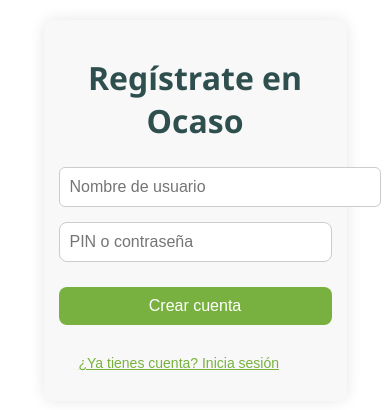
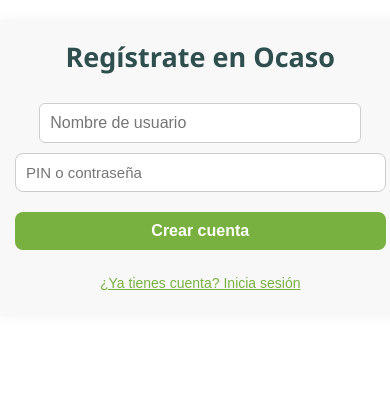
Before and after one commit to wkeysam/Ocaso-Security, a Flask app: page /registro in a window 390 px wide. Shown: the top 410 px of the page. Run offline with Flask 3, Linux system fonts and the light colour scheme.

Commit message:
Actualizacion de proyecto

```diff
--- a/app/static/styles.css
+++ b/app/static/styles.css
@@ -1,155 +1,239 @@
-/* ========= Estilos generales ========= */
+/* ========= Estilos Generales ========= */
 body {
     font-family: 'Segoe UI', Tahoma, Geneva, Verdana, sans-serif;
-    background-color: #ffffff;
+    background-color: #ffffff; /* Fondo blanco por defecto para todo el sitio */
+    color: #333; /* Color de texto principal */
     margin: 0;
     padding: 0;
+    line-height: 1.6; /* Espaciado de línea para mejor legibilidad */
 }
 
-.container {
-    max-width: 600px;
-    margin: 50px auto;
-    background-color: #f8f8f8;
-    padding: 30px;
+.container { /* Contenedor principal usado en base.html para el contenido general */
+    max-width: 960px; /* Un ancho común para contenedores principales, ajústalo si prefieres */
+    margin: 30px auto; /* Centrado y con margen superior/inferior */
+    padding: 20px;
+    background-color: #f8f8f8; /* Un fondo ligeramente gris para el área de contenido */
     border-radius: 10px;
-    box-shadow: 0px 0px 15px rgba(0,0,0,0.1);
+    box-shadow: 0px 0px 15px rgba(0,0,0,0.05); /* Sombra más sutil */
 }
 
-h1, h2, h3 {
-    color: #2f4f4f;
+h1, h2, h3, h4, h5, h6 {
+    color: #2f4f4f; /* Dark Slate Gray - buen color para cabeceras */
+    margin-top: 0; /* Evitar doble margen con el contenedor */
     margin-bottom: 20px;
 }
 
+/* ========= Contenedor Específico para Páginas de Autenticación (Login, Registro) ========= */
+.auth-container {
+    max-width: 400px;
+    margin: 80px auto 0 auto; /* Margen superior, centrado horizontalmente */
+    padding: 30px;
+    text-align: center;
+    background-color: #ffffff; /* Fondo blanco para el cuadro de login */
+    border-radius: 10px;
+    box-shadow: 0px 5px 20px rgba(0,0,0,0.1); /* Sombra para destacar el cuadro */
+}
+
+.auth-container h1 {
+    margin-bottom: 25px;
+}
+
+.auth-container form {
+    margin-bottom: 20px; /* Espacio entre formularios (si hay varios) */
+}
+
 /* ========= Formularios ========= */
+label { /* Estilo para etiquetas de formulario si las usas explícitamente */
+    font-weight: bold;
+    margin-bottom: 5px;
+    display: block;
+    text-align: left; /* Alinear etiquetas a la izquierda si están fuera de .auth-container */
+}
+
 input[type="text"],
 input[type="password"],
 input[type="email"],
 select,
 textarea {
-    width: 100%;
-    padding: 10px;
-    margin: 10px 0 20px 0;
+    width: 100%; /* Ocupa el ancho del contenedor del formulario */
+    padding: 12px 15px; /* Más padding para un look moderno */
+    margin-bottom: 15px; /* Espacio debajo de cada input */
     border: 1px solid #ccc;
     border-radius: 8px;
+    box-sizing: border-box; /* Crucial para que padding no afecte el width */
+    font-size: 16px;
+    transition: border-color 0.2s ease-in-out, box-shadow 0.2s ease-in-out;
+}
+
+input[type="text"]:focus,
+input[type="password"]:focus,
+input[type="email"]:focus,
+select:focus,
+textarea:focus {
+    border-color: #78b13f; /* Resaltar el borde con tu color primario */
+    box-shadow: 0 0 5px rgba(120, 177, 63, 0.5); /* Sombra suave al enfocar */
+    outline: none; /* Quitar el outline por defecto del navegador */
+}
+
+textarea {
+    resize: vertical; /* Permitir redimensionar solo verticalmente */
+    min-height: 80px;
+}
+
+/* ========= Botones ========= */
+button,
+.button { /* Clase genérica .button por si quieres aplicar estilo a enlaces <a> como si fueran botones */
+    display: inline-block; /* Para que el padding y width funcionen bien */
+    background-color: #78b13f; /* Tu color verde primario */
+    color: white;
+    border: none;
+    padding: 12px 25px;
+    border-radius: 8px;
+    cursor: pointer;
+    width: 100%; /* Botones de formulario por defecto a ancho completo */
+    font-size: 18px;
+    font-weight: bold;
+    text-align: center;
+    text-decoration: none; /* Por si usas la clase .button en un <a> */
+    transition: background-color 0.2s ease-in-out, transform 0.1s ease;
     box-sizing: border-box;
 }
 
-label {
-    font-weight: bold;
-    margin-bottom: 5px;
-    display: block;
+button:hover,
+.button:hover {
+    background-color: #5a9e2f; /* Un verde más oscuro al pasar el ratón */
+    transform: translateY(-1px); /* Ligero efecto de levantamiento */
 }
 
-/* ========= Botones ========= */
-button {
-    background-color: #78b13f;
-    color: white;
-    border: none;
-    padding: 10px 20px;
-    border-radius: 8px;
-    cursor: pointer;
-    width: 100%;
-    font-size: 18px;
-    transition: background-color 0.2s ease-in-out;
+button:active,
+.button:active {
+    transform: translateY(0); /* Efecto de presión */
 }
 
-button:hover {
-    background-color: #5a9e2f;
-}
-
+/* Botones de tipo "enlace" o secundarios (como el pin-btn) */
 .pin-btn {
-    background: none;
-    color: #78b13f;
-    border: none;
-    font-size: 14px;
-    margin-top: 15px;
-    cursor: pointer;
-    text-decoration: underline;
-}
-
-button.pin-btn {
-  display: inline-flex;
-  align-items: center;
-  gap: 8px;
+    background: none !important; /* Importante para asegurar que no tome el background del button general */
+    color: #78b13f !important;
+    border: none !important;
+    font-size: 14px !important;
+    margin-top: 15px !important;
+    padding: 5px !important; /* Menos padding para un look más de enlace */
+    width: auto !important; /* Para que no ocupe el 100% */
+    text-decoration: underline !important;
+    font-weight: normal !important;
+    display: inline-flex;
+    align-items: center;
+    gap: 8px;
 }
 
 .pin-btn:hover {
-    color: #5a9e2f;
+    color: #5a9e2f !important;
+    text-decoration: underline !important;
+    transform: none !important; /* Quitar efecto de levantamiento para estos */
 }
 
-/* ========= Flash messages ========= */
+/* ========= Flash Messages ========= */
 .flash-message {
-    padding: 12px;
-    margin: 20px auto;
-    border-radius: 6px;
-    max-width: 600px;
+    padding: 15px; /* Un poco más de padding */
+    margin: 20px 0; /* Margen superior e inferior, sin centrado horizontal por defecto (el contenedor lo hará) */
+    border-radius: 8px; /* Coincide con otros border-radius */
     font-weight: bold;
-    text-align: center;
+    text-align: center; /* Centrar el texto dentro del mensaje */
+    border: 1px solid transparent; /* Borde base */
 }
 
 .flash-success {
-    background: #d4edda;
-    color: #155724;
+    background-color: #d1e7dd; /* Verde más suave */
+    color: #0f5132;
+    border-color: #badbcc;
 }
 
 .flash-danger {
-    background: #f8d7da;
-    color: #721c24;
+    background-color: #f8d7da;
+    color: #842029;
+    border-color: #f5c2c7;
 }
 
 .flash-warning {
-    background: #fff3cd;
-    color: #856404;
+    background-color: #fff3cd;
+    color: #664d03;
+    border-color: #ffecb5;
 }
 
-/* ========= Reflexión personalizada ========= */
+/* ========= Zona de Reflexión (si es de index.html) ========= */
 .zona-reflexion {
-    background: #fff3cd;
+    background: #fff9e6; /* Un amarillo más pálido */
     padding: 20px;
     border-radius: 10px;
-    box-shadow: 0 0 10px #ddd;
+    box-shadow: 0 0 10px rgba(0,0,0,0.05);
     margin-top: 30px;
+    border-left: 5px solid #e0a800; /* Borde izquierdo de color */
 }
 
-blockquote {
-    border-left: 4px solid #e0a800;
-    padding-left: 15px;
+.zona-reflexion blockquote {
+    border-left: none; /* Ya tenemos borde en el contenedor principal de la zona */
+    padding-left: 0;
     font-style: italic;
-    color: #444;
+    color: #555;
     margin: 10px 0 20px;
 }
 
-/* ========= Contenedor de logs ========= */
-pre {
+/* ========= Contenedor de Logs (si es de index.html) ========= */
+pre#logsSeguridad { /* Si es un ID específico */
     background: #f5f5f5;
-    padding: 10px;
+    padding: 15px;
     overflow-y: auto;
-    max-height: 200px;
+    max-height: 250px; /* Un poco más de altura */
     border-radius: 8px;
-    font-family: monospace;
+    font-family: 'SFMono-Regular', Consolas, 'Liberation Mono', Menlo, Courier, monospace; /* Buenas fuentes monoespaciadas */
+    font-size: 14px;
+    border: 1px solid #e0e0e0;
 }
 
 /* ========= Responsive ========= */
-@media (max-width: 480px) {
-    .container {
-        width: 90%;
-        margin: 20px auto;
-        padding: 15px;
+@media (max-width: 768px) { /* Para tablets y móviles grandes */
+    .container,
+    .auth-container {
+        width: 90%; /* Más ancho en pantallas pequeñas */
+        margin-top: 20px;
+        padding: 20px;
     }
 
-    button {
+    .auth-container {
+        margin-top: 40px;
+    }
+
+    h1 { font-size: 1.8em; }
+    h2 { font-size: 1.5em; }
+
+    button, .button {
+        padding: 10px 15px;
         font-size: 16px;
     }
 }
 
-@media (max-width: 768px) {
-    .container {
-        width: 80%;
+@media (max-width: 480px) { /* Para móviles pequeños */
+    body {
+        font-size: 15px; /* Aumentar ligeramente la fuente base en móviles */
+    }
+
+    .container,
+    .auth-container {
+        width: 95%;
+        padding: 15px;
+        border-radius: 0; /* A veces se prefiere sin bordes redondeados en móviles muy pequeños */
+    }
+
+    .auth-container {
+        margin-top: 20px;
+    }
+
+    input[type="text"],
+    input[type="password"],
+    input[type="email"],
+    select,
+    textarea {
+        font-size: 15px;
+        padding: 10px;
     }
 }
-
-@media (max-width: 1024px) {
-    .container {
-        width: 70%;
-    }
-}
```
Also changed, not shown: app/templates/login.html (+6 -51 lines).
